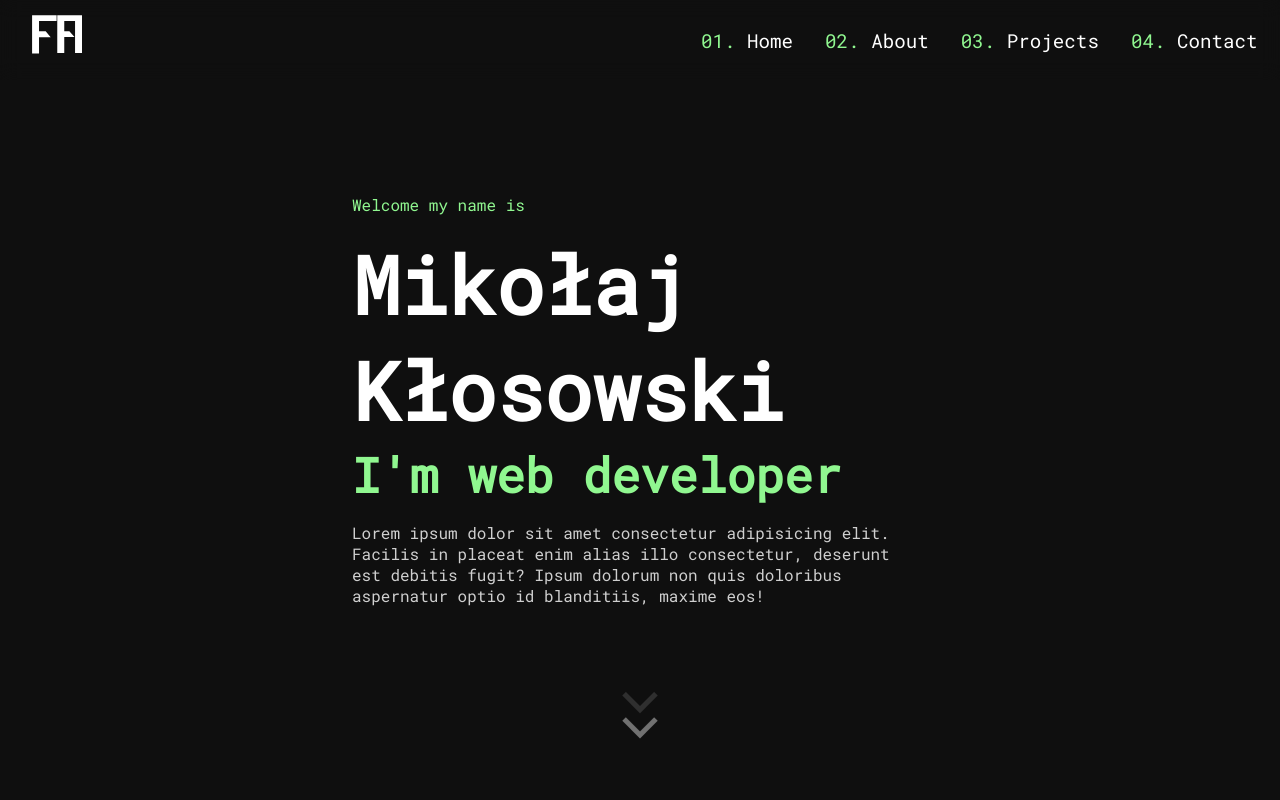
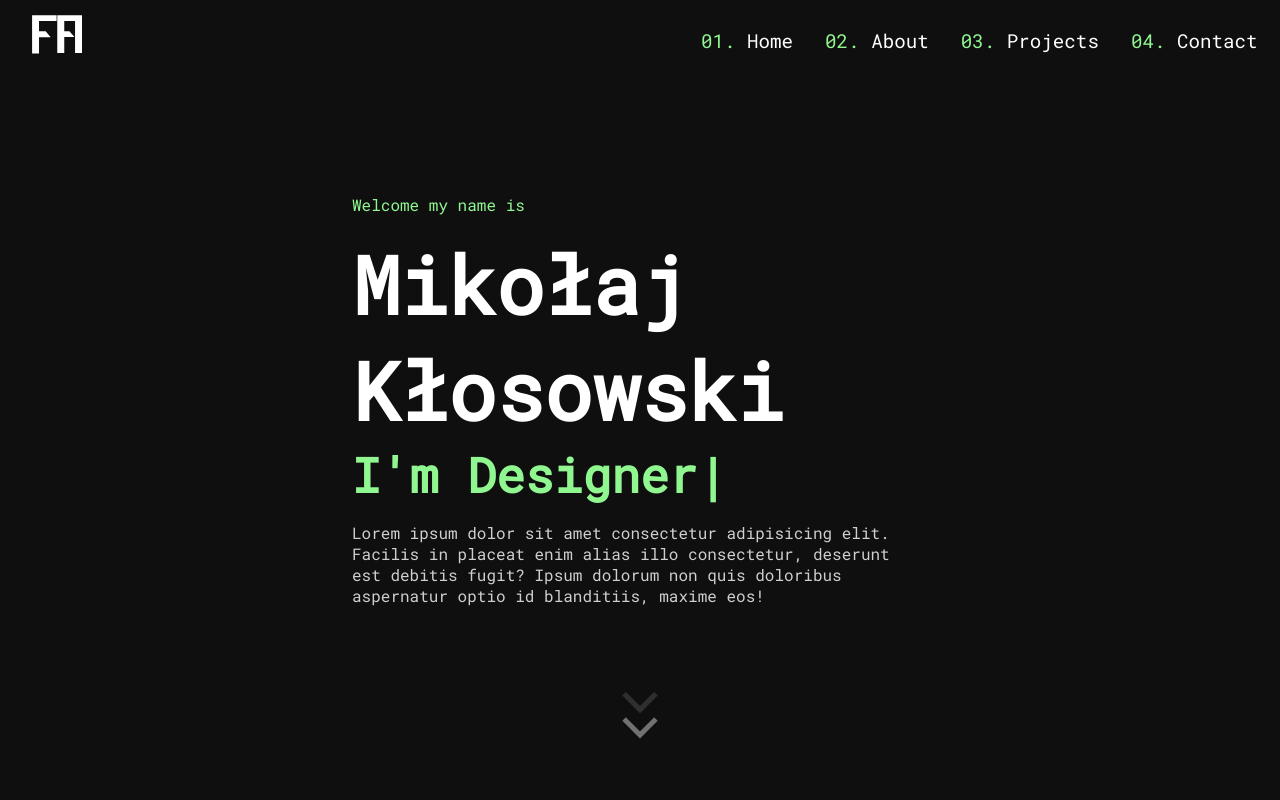
Before and after one commit to Quiet0o/portfolio-website, a React (Vite) app: page / in a window 1280 px wide. Shown: the top 800 px of the page. Built offline with nearby package versions, Linux system fonts and the light colour scheme.

Commit message:
adding typing animation using ityped

```diff
--- a/package.json
+++ b/package.json
@@ -8,6 +8,7 @@
     "preview": "vite preview"
   },
   "dependencies": {
+    "ityped": "^1.0.3",
     "react": "^17.0.2",
     "react-dom": "^17.0.2",
     "react-router-dom": "^6.3.0"
--- a/src/components/pages/HeroPage/HeroPage.jsx
+++ b/src/components/pages/HeroPage/HeroPage.jsx
@@ -1,6 +1,19 @@
 import React from "react";
+import { init } from "ityped";
+import { useEffect, useRef } from "react";
 
 const HeroPage = () => {
+  const textRef = useRef();
+
+
+  useEffect(() => {
+    init(textRef.current, {
+      showCursor: true,
+      backDelay: 1500,
+      backSpeed:60,
+      strings: ["Developer", "Designer", "Content Creator"],
+    });
+  }, []);
   return (
     <>
       <div className="hero-page" id="home">
@@ -9,7 +22,7 @@
 
           <h1>Mikołaj Kłosowski</h1>
           <h2>
-            <span>I'm web developer</span>
+           <span>I'm</span> <span ref={textRef}></span>
           </h2>
           <p>
             Lorem ipsum dolor sit amet consectetur adipisicing elit. Facilis in
```
Also changed, not shown: 1 other file (tests, documents, lock files or other folders).
